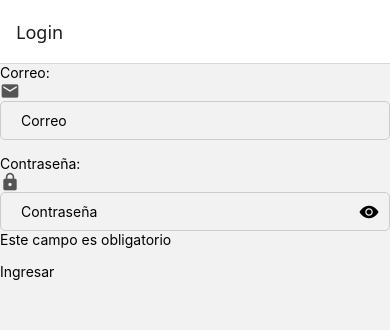
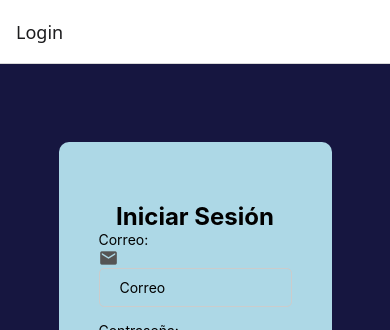
Before and after one commit to mjsalinas/ClasePrograMovil, a React Native app in the folder MiProyectoBaseFE/: screen /Login in a window 390 px wide. Shown: the top 330 px of the page. Built offline with nearby package versions, Linux system fonts and the light colour scheme.

Commit message:
agregando estilos y estructura a home y login

```diff
--- a/MiProyectoBaseFE/screens/Home.tsx
+++ b/MiProyectoBaseFE/screens/Home.tsx
@@ -1,13 +1,22 @@
-import { View, Text } from "react-native";
+import React from 'react';
+import { View, Text, StyleSheet } from 'react-native';
+import CustomButton from '../components/CustomButton';
 
 export default function Home({ navigation, route }: any) {
-const {email, password } = route.params;
-//const {password} = route.params;
+  const { email } = route.params;
 
-    return(
-        <View>
-            <Text>Bienvenido: {email}</Text>
-            </View>
+  return (
+    <View style={styles.container}>
+      <Text style={styles.title}>Bienvenido, {email}</Text>
 
-    )
+    </View>
+  );
 }
+
+const styles = StyleSheet.create({
+  container: { flex: 1,
+    justifyContent: 'flex-start',
+    alignItems: 'center',
+    paddingTop: 20 },
+  title: { fontSize: 20, marginBottom: 20 },
+});
--- a/MiProyectoBaseFE/screens/Login.tsx
+++ b/MiProyectoBaseFE/screens/Login.tsx
@@ -1,15 +1,19 @@
 import { MaterialIcons } from "@expo/vector-icons";
-import { Button, TouchableOpacity, View, Text } from "react-native";
+import { Button, TouchableOpacity, View, Text, StyleSheet } from "react-native";
 import CustomInput from "../components/CustomInput";
 import React, { useState } from "react";
-
+import CustomButton from "../components/CustomButton";
 
 export default function Login({ navigation }: any) {
     const [email, setEmail] = useState('');
     const [password, setPassword] = useState('');
 
+
     return (
-        <View>
+        <View style={styles.container}>
+            <View style={styles.backgroundCard}>
+
+                <Text style={styles.title}>Iniciar Sesión</Text>
                 <CustomInput
                     label="Correo"
                     type="email"
@@ -24,11 +28,48 @@ export default function Login({ navigation }: any) {
                     onChange={setPassword}
                     required={true} />
 
-            <TouchableOpacity onPress={() =>{navigation.navigate('HomeScreen',
-                { email, password })}}>
-                <Text>Ingresar</Text>
-            </TouchableOpacity>
+
+                <CustomButton
+                    title="Ingresar"
+                    onPress={() => {
+                        navigation.navigate('HomeScreen',
+                            { email, password })
+                    }}
+                    variant="primary" />
+
+                <CustomButton
+                    title="Registrarse"
+                    onPress={() => {
+                        navigation.navigate('HomeScreen',
+                            { email, password })
+                    }}
+                    variant="secondary" />
+            </View>
         </View>
 
     )
 }
+
+const styles = StyleSheet.create({
+    title: {
+        fontWeight: 'bold',
+        textAlign: 'center',
+        fontSize: 24,
+    },
+    container: {
+        flex: 1,
+        justifyContent: 'center',
+        alignItems: 'center',
+        backgroundColor: '#161640',
+    },
+    backgroundCard: {
+        backgroundColor: 'lightblue',
+        borderRadius: 10,
+        padding: 40,
+        paddingTop: 60,
+        paddingBottom: 60,
+        width: '70%',
+        height: '80%',
+    }
+
+})
```
Lines whose indentation alone changed are shown as unchanged.
